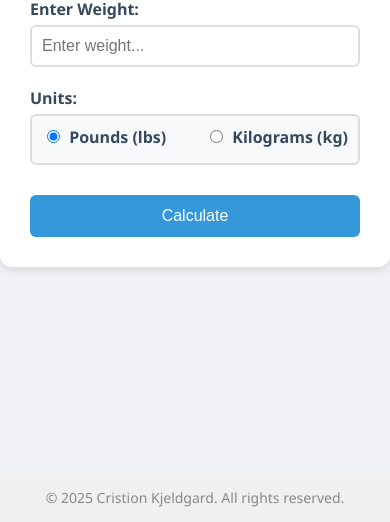
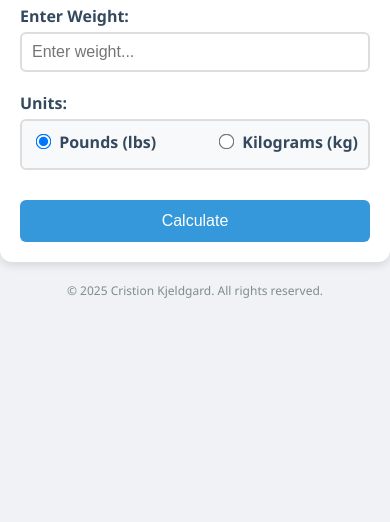
Before and after one commit to neokatin/dph-calculator, a plain HTML site: page index.html in a window 390 px wide. Shown: the part 322-844 px from the top of the page. Drawn offline with Linux system fonts and the light colour scheme.

Commit message:
Update index.html

```diff
--- a/index.html
+++ b/index.html
@@ -1,27 +1,22 @@
 <!DOCTYPE html>
 <html lang="en">
 <head>
-  <meta charset="UTF-8" />
-  <meta name="viewport" content="width=device-width, initial-scale=1.0"/>
+    <meta charset="UTF-8">
+    <meta name="viewport" content="width=device-width, initial-scale=1.0, maximum-scale=1.0, user-scalable=no">
     <title>Weight Calculator</title>
     <style>
         body {
             font-family: 'Segoe UI', Tahoma, sans-serif;
             background-color: #f0f2f5;
             display: flex;
+            justify-content: center;
+            align-items: center;
             flex-direction: column;
-      min-height: 100vh;
+            height: 100vh;
             margin: 0;
         }
+
         .container {
-      flex: 1;
-      display: flex;
-      flex-direction: column;
-      justify-content: center;
-      align-items: center;
-      padding: 30px;
-    }
-    .calculator {
             background: white;
             padding: 30px;
             border-radius: 12px;
@@ -29,21 +24,26 @@
             width: 100%;
             max-width: 400px;
             text-align: center;
+            box-sizing: border-box;
         }
+
         h1 {
             color: #2c3e50;
             margin-bottom: 20px;
         }
+
         .form-group {
             text-align: left;
             margin-bottom: 20px;
         }
+
         label {
             font-weight: bold;
             display: block;
             margin-bottom: 5px;
             color: #34495e;
         }
+
         input[type="number"] {
             width: 100%;
             padding: 10px;
@@ -51,7 +51,9 @@
             border-radius: 6px;
             font-size: 16px;
             box-sizing: border-box;
+            height: 40px;
         }
+
         .radio-group {
             display: flex;
             justify-content: space-between;
@@ -61,9 +63,12 @@
             border-radius: 6px;
             border: 2px solid #ddd;
         }
+
         input[type="radio"] {
+            transform: scale(1.2);
             margin-right: 5px;
         }
+
         button {
             background-color: #3498db;
             color: white;
@@ -76,9 +81,11 @@
             transition: background-color 0.3s;
             margin-top: 10px;
         }
+
         button:hover {
             background-color: #2980b9;
         }
+
         .error {
             color: #e74c3c;
             background: #fdeaea;
@@ -87,6 +94,7 @@
             margin-bottom: 20px;
             display: none;
         }
+
         .results {
             margin-top: 20px;
             background: #f8f9fa;
@@ -95,35 +103,54 @@
             box-shadow: 0 2px 4px rgba(0,0,0,0.1);
             display: none;
         }
+
         .results p {
             font-size: 18px;
             margin: 8px 0;
         }
+
         footer {
+            margin-top: 20px;
+            font-size: 14px;
+            color: #7f8c8d;
             text-align: center;
-      padding: 15px;
-      font-size: 14px;
-      color: #888;
-      background: #f0f0f0;
+        }
+
+        @media (max-width: 480px) {
+            .container {
+                padding: 20px;
+            }
+
+            input[type="number"],
+            button {
+                font-size: 16px;
+            }
+
+            .results p {
+                font-size: 16px;
+            }
+
+            footer {
+                font-size: 12px;
+            }
         }
     </style>
 </head>
 <body>
 
     <div class="container">
-    <div class="calculator">
         <h1>Weight Calculator</h1>
 
         <div class="form-group">
             <label for="weight">Enter Weight:</label>
-        <input type="number" id="weight" placeholder="Enter weight..." min="0" required />
+            <input type="number" id="weight" placeholder="Enter weight..." min="0" required>
         </div>
 
         <div class="form-group">
             <label>Units:</label>
             <div class="radio-group">
-          <label><input type="radio" name="units" value="1" checked /> Pounds (lbs)</label>
-          <label><input type="radio" name="units" value="2" /> Kilograms (kg)</label>
+                <label><input type="radio" name="units" value="1" checked> Pounds (lbs)</label>
+                <label><input type="radio" name="units" value="2"> Kilograms (kg)</label>
             </div>
         </div>
 
@@ -138,7 +165,6 @@
             <p><strong>Major Audiovisual Hallucinations:</strong> <span id="major_av"></span></p>
             <p><strong>Mild Delirium:</strong> <span id="mild_delirium"></span></p>
             <p><strong>Total Delirium:</strong> <span id="total_delirium"></span></p>
-      </div>
         </div>
     </div>
 
@@ -157,8 +183,9 @@
             const resultsDiv = document.getElementById("results");
 
             let weight = parseFloat(weightInput.value);
-      const units = document.querySelector('input[name="units"]:checked').value;
+            let units = document.querySelector('input[name="units"]:checked').value;
 
+            // Clear previous results and errors
             errorMessage.style.display = "none";
             resultsDiv.style.display = "none";
 
@@ -168,8 +195,8 @@
                 return;
             }
 
-      if (units === "2") {
-        weight *= 2.205; // convert kg to lbs
+            if (units == "2") {
+                weight *= 2.205;
             }
 
             const h = roundTo25(0.866 * weight + 26.3);
@@ -178,6 +205,7 @@
             const a2 = roundTo25(2.92 * weight + 147);
             const n = roundTo25(2.5 * weight + 379);
 
+            // Update the results
             document.getElementById("threshold").textContent = `${h} mg`;
             document.getElementById("minor_av").textContent = `${t} mg`;
             document.getElementById("major_av").textContent = `${m} mg`;
@@ -187,5 +215,6 @@
             resultsDiv.style.display = "block";
         }
     </script>
+
 </body>
 </html>
```
Lines whose indentation alone changed are shown as unchanged.
